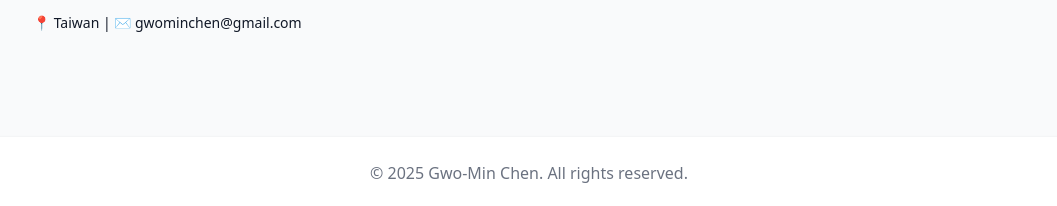
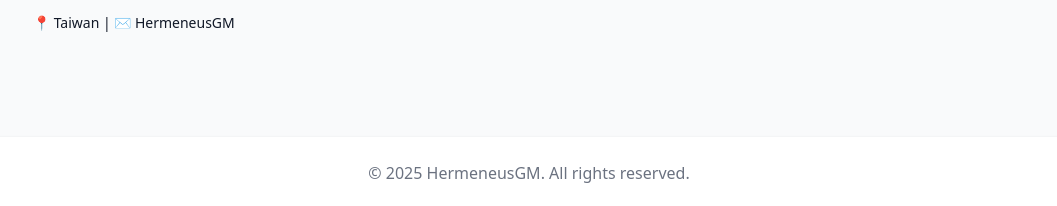
Before and after one commit to HermeneusGM/translator-site, a plain HTML site: page index.html in a window 1280 px wide. Shown: the part 1479-1685 px from the top of the page, without its empty margins (111-1168 px from the left). Drawn offline with nearby package versions, Linux system fonts and the light colour scheme.

Commit message:
Update index.html
update

```diff
--- a/index.html
+++ b/index.html
@@ -102,13 +102,13 @@
         <textarea name="message" placeholder="Your Message" rows="5" required class="w-full px-4 py-2 border rounded"></textarea>
         <button type="submit" class="bg-blue-600 text-white px-6 py-2 rounded">Send Message</button>
       </form>
-      <p class="mt-4 text-sm">📍 Taiwan | ✉️ gwominchen@gmail.com</p>
+      <p class="mt-4 text-sm">📍 Taiwan | ✉️ HermeneusGM</p>
     </section>
   </main>
 
   <footer class="bg-white shadow mt-16 py-6">
     <div class="max-w-7xl mx-auto px-4 text-center text-gray-500">
-      &copy; 2025 Gwo-Min Chen. All rights reserved.
+      &copy; 2025 HermeneusGM. All rights reserved.
     </div>
   </footer>
 </body>
```
